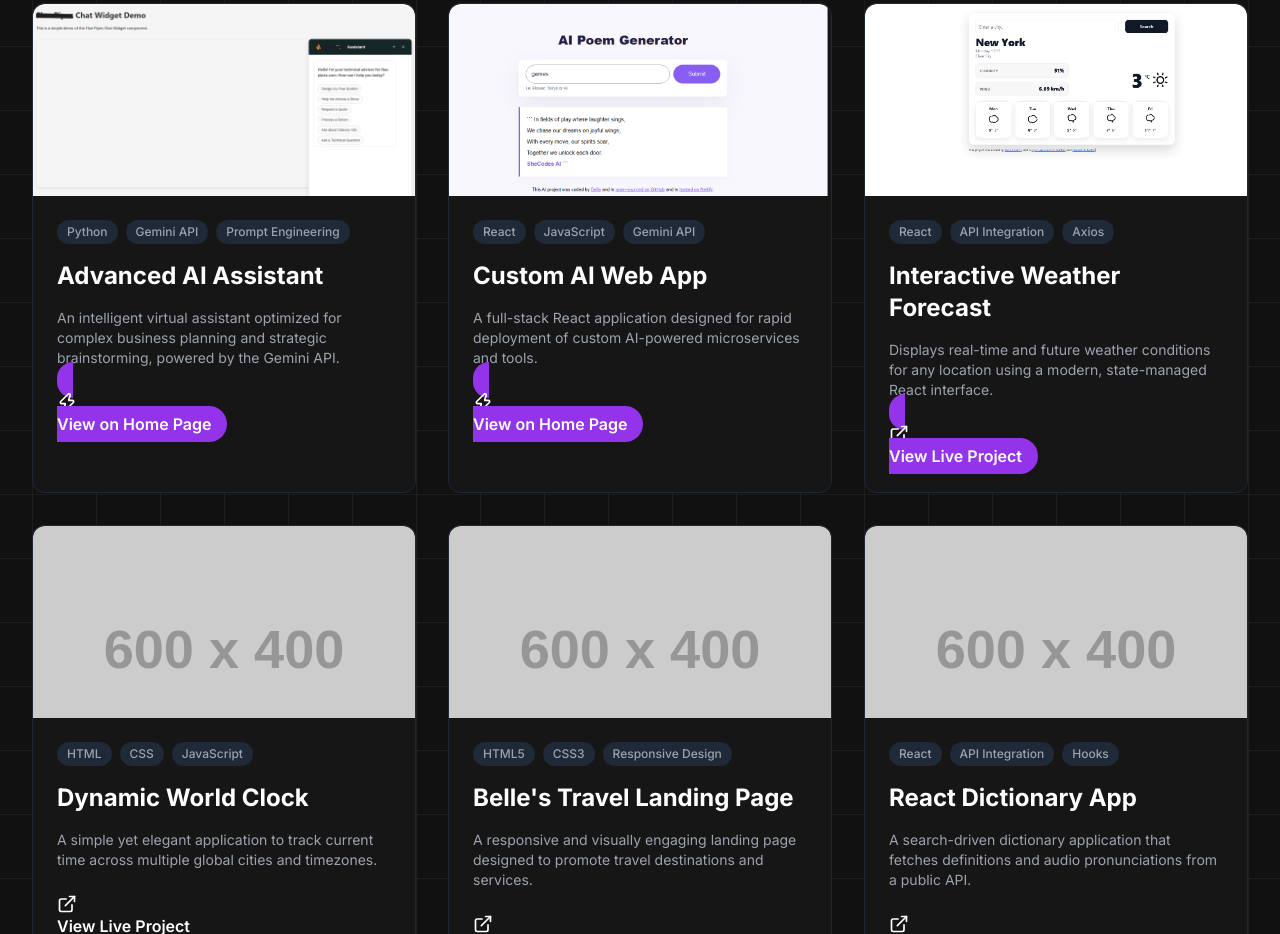
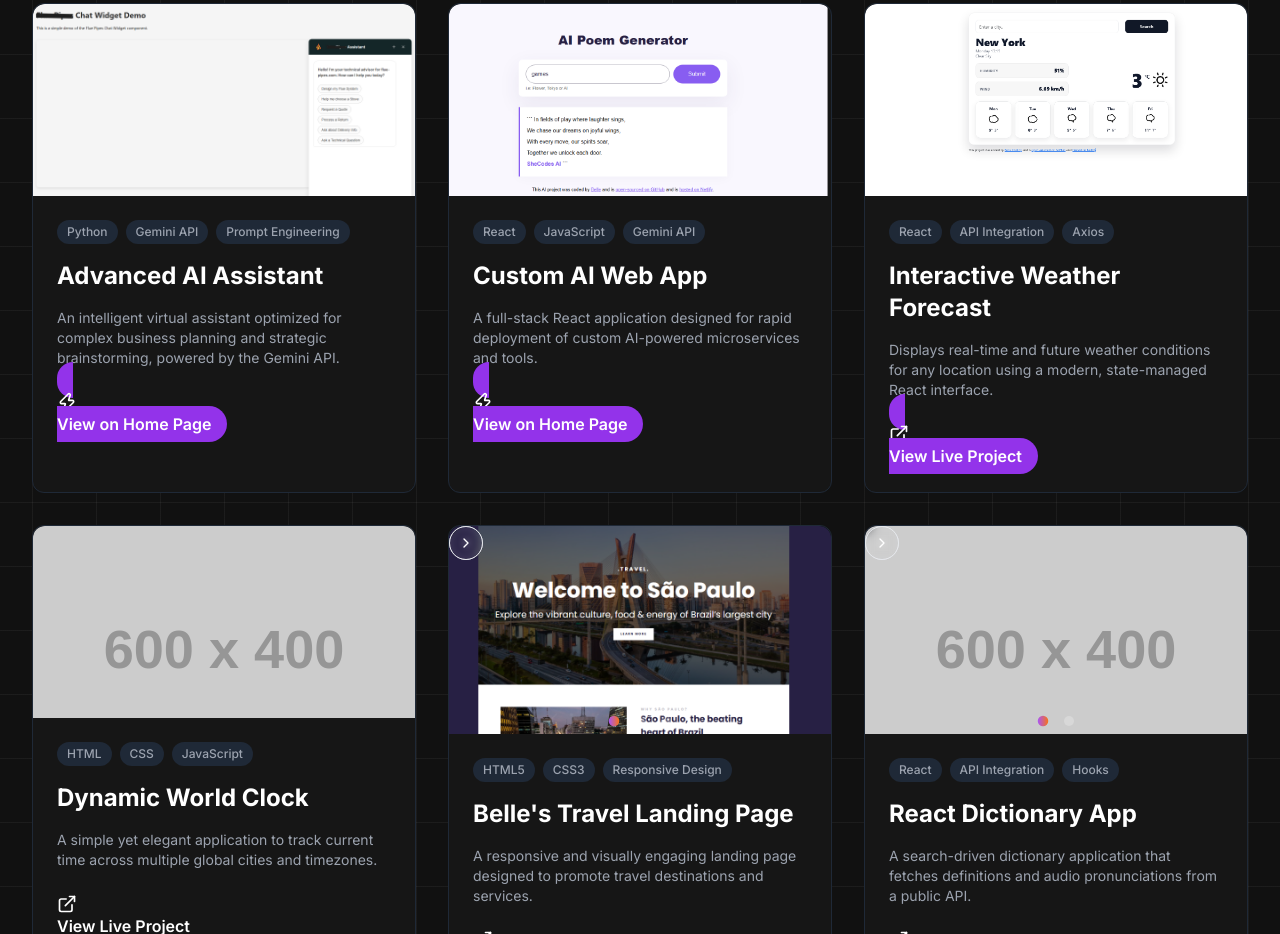
Before and after one commit to bellecoding/My-Portfolio, a website: page projects.html in a window 1280 px wide. Shown: the part 325-1259 px from the top of the page. Drawn offline with nearby package versions, Linux system fonts and the light colour scheme; placeholder pictures from the web are drawn by us.

Commit message:
Fix projects navigation and gallery displays

```diff
--- a/projects.html
+++ b/projects.html
@@ -17,6 +17,28 @@
 
     <!-- Load Tailwind CSS -->
     <link rel="stylesheet" href="output.css">
+
+    <style>
+        .image-gallery .gallery-image {
+            position: absolute;
+            inset: 0;
+            opacity: 0;
+            transition: opacity 300ms ease;
+        }
+        .image-gallery .dot {
+            width: 10px;
+            height: 10px;
+            border-radius: 9999px;
+            background: rgba(255, 255, 255, 0.35);
+            transition: transform 200ms ease, opacity 200ms ease;
+            opacity: 0.7;
+        }
+        .image-gallery .dot.active {
+            background: linear-gradient(90deg, #a855f7, #f97316);
+            opacity: 1;
+            transform: scale(1.05);
+        }
+    </style>
 
     <link rel="preconnect" href="https://fonts.googleapis.com">
     <link rel="preconnect" href="https://fonts.gstatic.com" crossorigin>
@@ -133,7 +155,18 @@
 
                 <!-- 5. Belle's Travel Project (New) -->
                 <div class="project-card">
-                    <img src="images/image_646e2b.png" alt="Belle's Travel Project" class="w-full h-48 object-cover object-top rounded-t-xl" onerror="this.onerror=null;this.src='https://placehold.co/600x400/222222/cccccc?text=Travel+Site';">
+                    <div class="image-gallery relative h-48 rounded-t-xl overflow-hidden bg-gray-900">
+                        <img src="images/travel-1.png" alt="Belle's Travel Project" class="gallery-image object-cover object-top" onerror="this.onerror=null;this.src='https://placehold.co/600x400/222222/cccccc?text=Travel+Site';">
+                        <img src="images/travel-2.png" alt="Belle's Travel Project Alternate" class="gallery-image object-cover object-top" onerror="this.onerror=null;this.src='https://placehold.co/600x400/222222/cccccc?text=Travel+Site+2';">
+                        <img src="images/travel-3.png" alt="Belle's Travel Project Mobile" class="gallery-image object-cover object-top" onerror="this.onerror=null;this.src='https://placehold.co/600x400/222222/cccccc?text=Travel+Site+3';">
+                        <button class="prev-btn absolute left-3 top-1/2 -translate-y-1/2 bg-black/60 hover:bg-black/75 border border-white/10 text-white p-2 rounded-full backdrop-blur-sm transition" aria-label="Previous image">
+                            <i data-lucide="chevron-left" class="w-4 h-4"></i>
+                        </button>
+                        <button class="next-btn absolute right-3 top-1/2 -translate-y-1/2 bg-black/60 hover:bg-black/75 border border-white/10 text-white p-2 rounded-full backdrop-blur-sm transition" aria-label="Next image">
+                            <i data-lucide="chevron-right" class="w-4 h-4"></i>
+                        </button>
+                        <div class="gallery-pagination absolute bottom-3 inset-x-0 flex justify-center gap-2"></div>
+                    </div>
                     <div class="p-6 space-y-4">
                         <div class="flex flex-wrap gap-2">
                             <span class="tech-tag">HTML5</span>
@@ -150,7 +183,17 @@
 
                 <!-- 6. Dictionary Project React (New) -->
                 <div class="project-card">
-                    <img src="images/image_64766a.png" alt="Dictionary Project React" class="w-full h-48 object-cover object-top rounded-t-xl" onerror="this.onerror=null;this.src='https://placehold.co/600x400/222222/cccccc?text=Dictionary+App';">
+                    <div class="image-gallery relative h-48 rounded-t-xl overflow-hidden bg-gray-900">
+                        <img src="images/image_64766a.png" alt="Dictionary Project React" class="gallery-image object-cover object-top" onerror="this.onerror=null;this.src='https://placehold.co/600x400/222222/cccccc?text=Dictionary+App';">
+                        <img src="images/dictionary-2.png" alt="Dictionary Project React Additional Screen" class="gallery-image object-cover object-top" onerror="this.onerror=null;this.src='https://placehold.co/600x400/222222/cccccc?text=Dictionary+App+2';">
+                        <button class="prev-btn absolute left-3 top-1/2 -translate-y-1/2 bg-black/60 hover:bg-black/75 border border-white/10 text-white p-2 rounded-full backdrop-blur-sm transition" aria-label="Previous image">
+                            <i data-lucide="chevron-left" class="w-4 h-4"></i>
+                        </button>
+                        <button class="next-btn absolute right-3 top-1/2 -translate-y-1/2 bg-black/60 hover:bg-black/75 border border-white/10 text-white p-2 rounded-full backdrop-blur-sm transition" aria-label="Next image">
+                            <i data-lucide="chevron-right" class="w-4 h-4"></i>
+                        </button>
+                        <div class="gallery-pagination absolute bottom-3 inset-x-0 flex justify-center gap-2"></div>
+                    </div>
                     <div class="p-6 space-y-4">
                         <div class="flex flex-wrap gap-2">
                             <span class="tech-tag">React</span>
@@ -222,6 +265,7 @@
     </footer>
 
     <!-- Scripts -->
+    <script src="script.js"></script>
     <script>
         document.getElementById('current-year').textContent = new Date().getFullYear();
         lucide.createIcons();
```
Also changed, not shown: index.html (+2 -2 lines).
